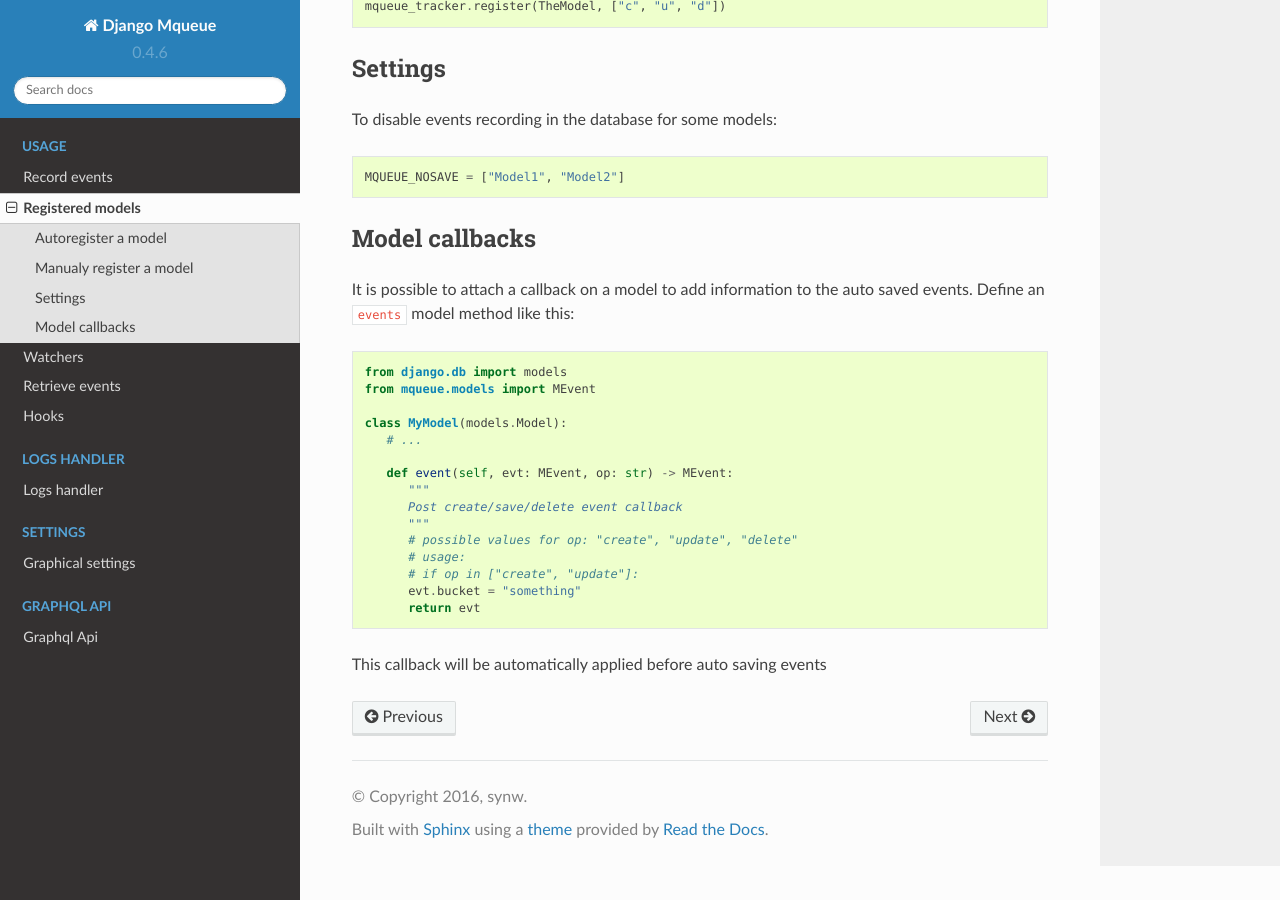
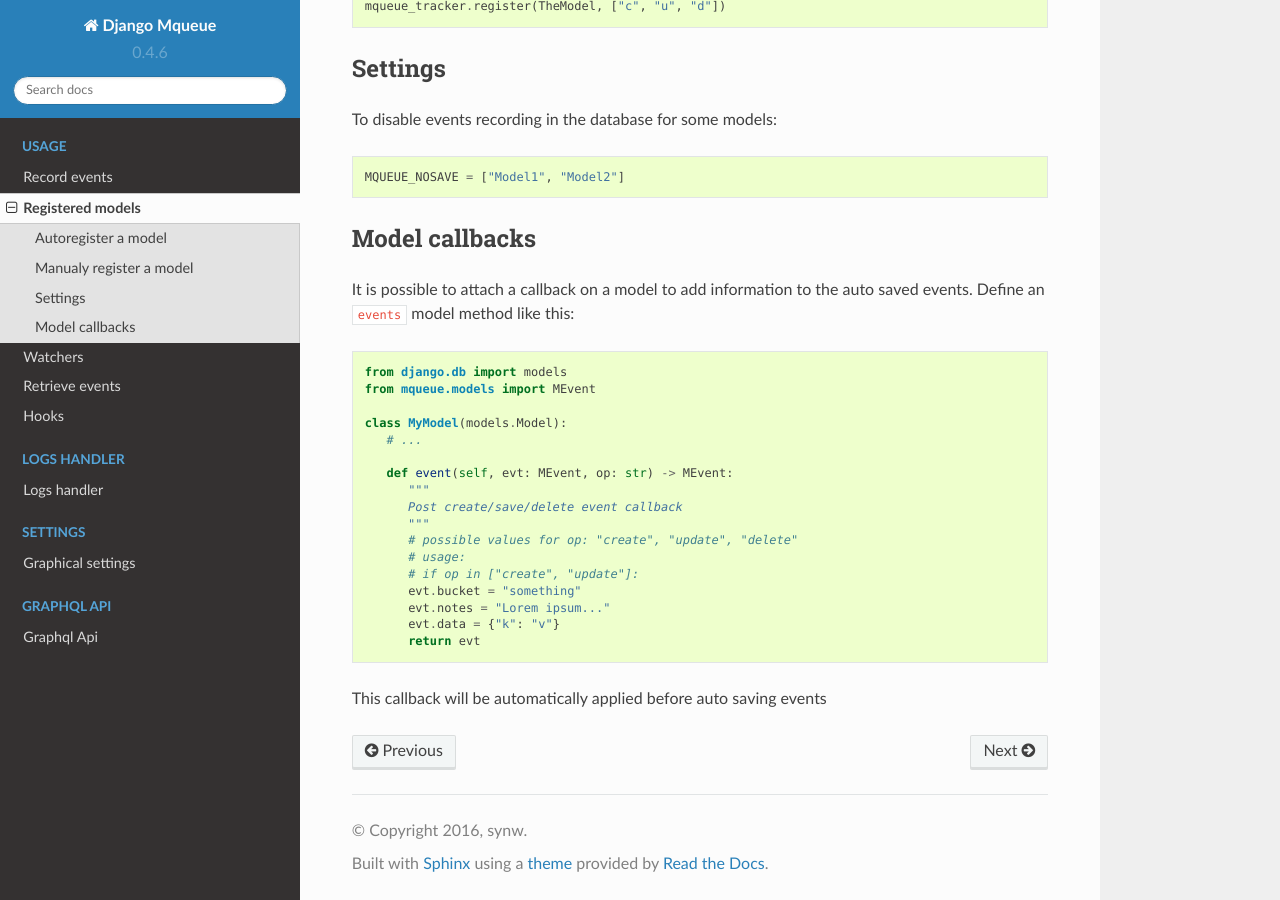
Before and after one commit to synw/django-mqueue, a Sphinx documentation site: the page built from docs/usage/registered_models.rst, in a window 1280 px wide and 900 px high, scrolled down 1028 px. Built offline with Sphinx 7.4.7 and the Read the Docs theme 2.0.0, drawn with Linux system fonts in a browser that asks for light colours.

Commit message:
Minor improvement in doc

```diff
--- a/docs/usage/registered_models.rst
+++ b/docs/usage/registered_models.rst
@@ -83,6 +83,8 @@ events. Define an ``events`` model method like this:
          # usage:
          # if op in ["create", "update"]:
          evt.bucket = "something"
+         evt.notes = "Lorem ipsum..."
+         evt.data = {"k": "v"}
          return evt
 
 This callback will be automatically applied before auto saving events
```
